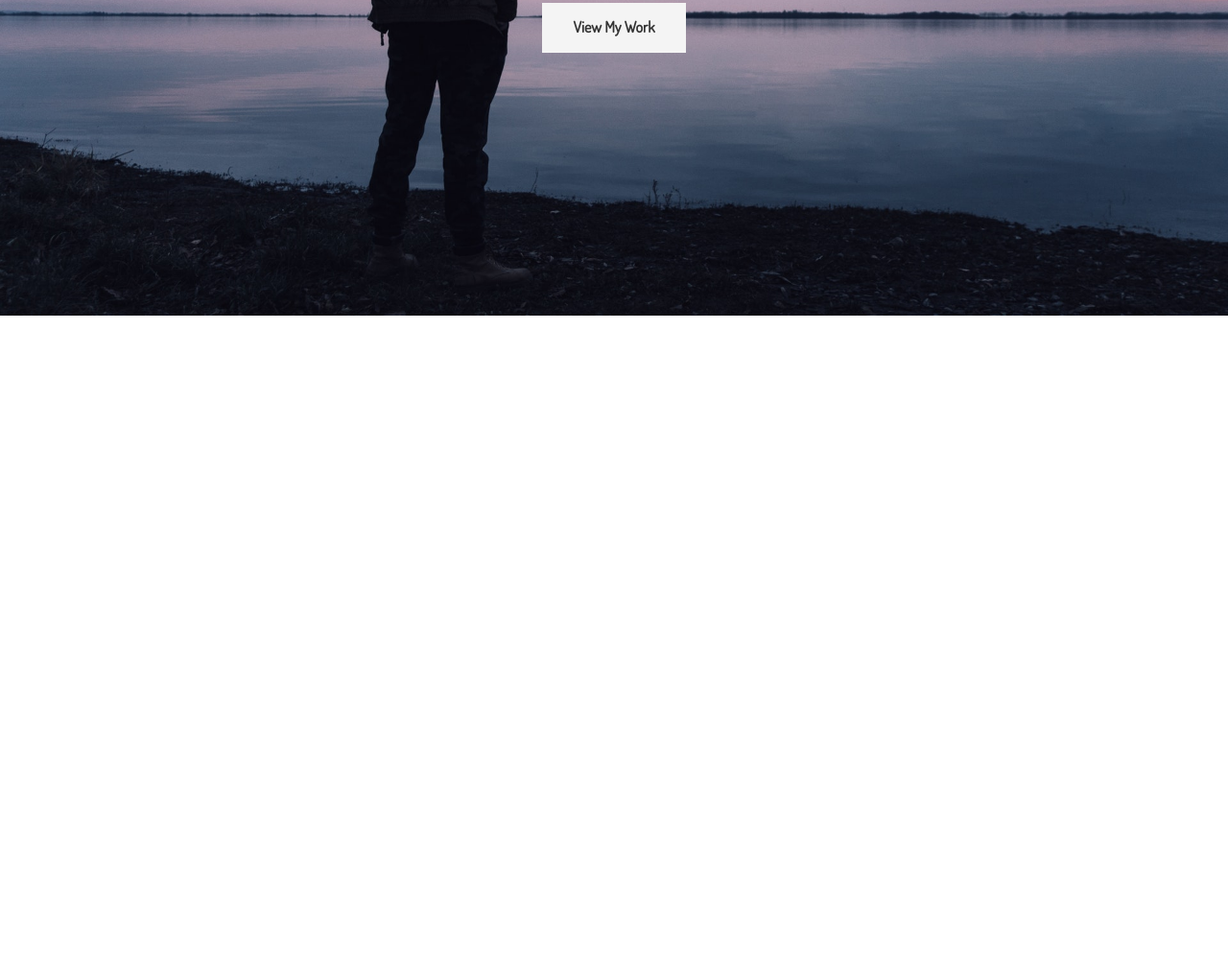
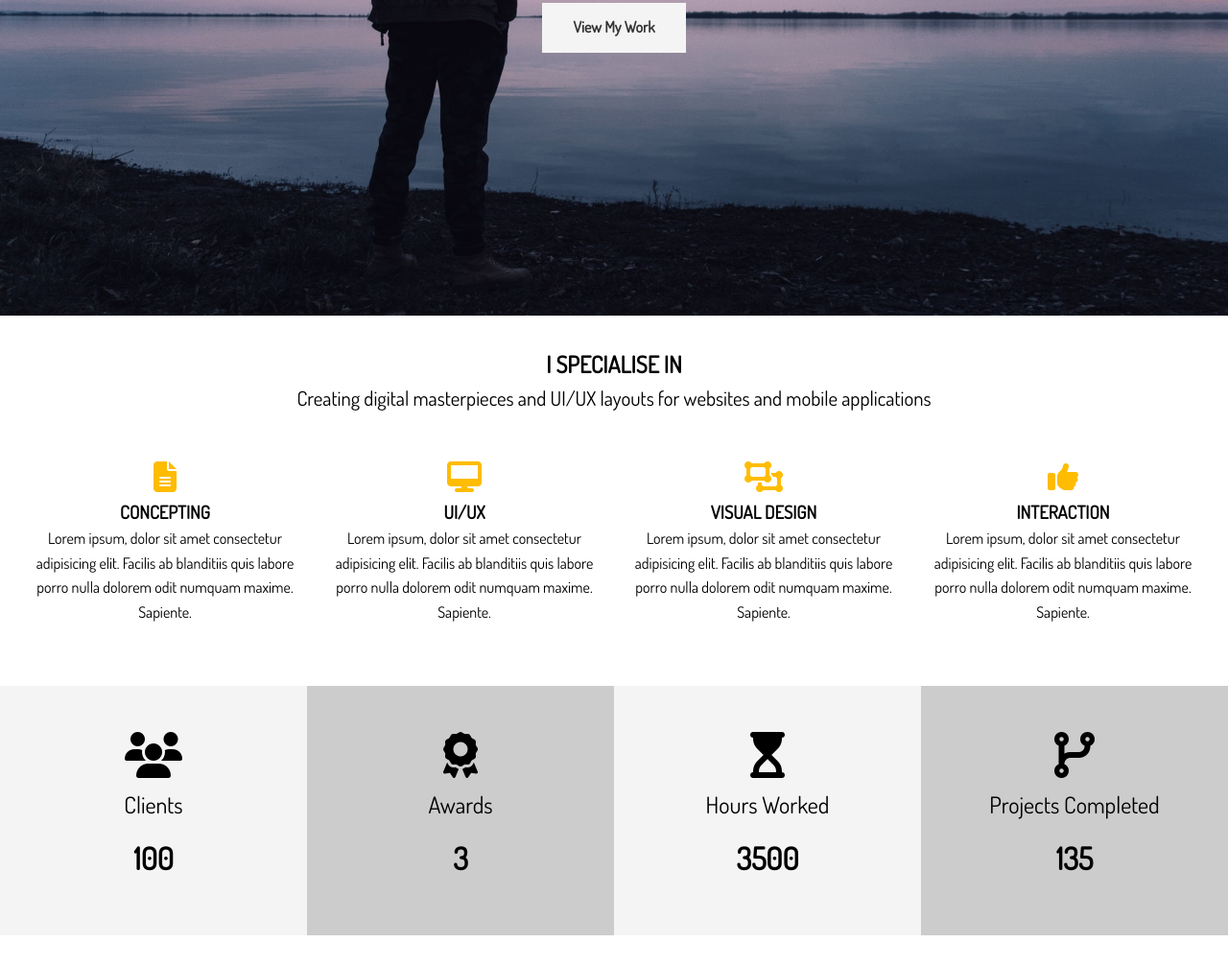
Before and after one commit to Sammbra/Example-portfolio-website, a plain HTML site: page index.html in a window 1280 px wide. Shown: the part 471-1478 px from the top of the page at 96% size. Before the commit the page ends 800 px from the top, so only its background shows below. Drawn offline with Linux system fonts and the light colour scheme.

Commit message:
create section a and section b

```diff
--- a/css/stylesheet.css
+++ b/css/stylesheet.css
@@ -95,3 +95,47 @@ img {
     font-size: 4rem;
     line-height: 1.2;
 }
+
+/* Home Section a */
+#home-a .specials {
+    margin-top: 3rem;
+    display: grid;
+    grid-gap: 1rem;
+    grid-template-columns: repeat(4, 1fr);
+}
+
+#home-a .specials .fas {
+    color: var(--main-color);
+    padding-bottom: 0.4rem;
+}
+
+/* Home Section b */
+#home-b .stats {
+    display: grid;
+    grid-template-columns: repeat(4, 1fr);
+}
+
+#home-b .stats ul li {
+    line-height: 2;
+}
+
+#home-b .stats ul li.stats-title {
+    font-size: 1.5rem;
+}
+
+#home-b .stats ul li.stats-number {
+    font-size: 2rem;
+    font-weight: bold;
+}
+
+#home-b .stats div {
+    padding: 3rem 0;
+}
+
+#home-b .stats div:nth-child(odd) {
+    background-color: var(--light-color);
+}
+
+#home-b .stats div:nth-child(even) {
+    background-color: var(--medium-color);
+}
--- a/css/utilities.css
+++ b/css/utilities.css
@@ -31,9 +31,9 @@
   background-color: var(--dark-color);
 }
 
-button[class^='btn']:hover,
-a[class^='btn']:hover,
-input[class^='btn']:hover {
+button[class^="btn"]:hover,
+a[class^="btn"]:hover,
+input[class^="btn"]:hover {
   background-color: var(--main-color);
 }
 
@@ -45,3 +45,31 @@ input[class^='btn']:hover {
 .text-center {
   text-align: center;
 }
+
+/* Padding */
+.py-1 {
+  padding: 1rem 0;
+}
+.py-2 {
+  padding: 2rem 0;
+}
+.py-3 {
+  padding: 3rem 0;
+}
+.py-4 {
+  padding: 4rem 0;
+}
+
+/* Margin */
+.my-1 {
+  margin: 1rem 0;
+}
+.my-2 {
+  margin: 2rem 0;
+}
+.my-3 {
+  margin: 3rem 0;
+}
+.my-4 {
+  margin: 4rem 0;
+}
--- a/index.html
+++ b/index.html
@@ -32,6 +32,73 @@
         </div>
     </header>
 
+    <!-- Section A: Specialize-->
+    <section id="home-a" class="text-center py-2">
+        <div class="container">
+            <h2 class="section-title">I Specialise In</h2>
+            <div class="bottom-line"></div>
+            <p class="lead">
+                Creating digital masterpieces and UI/UX layouts for websites and mobile applications
+            </p>
+            <div class="specials">
+                <div>
+                    <i class="fas fa-file-alt fa-2x"></i>
+                    <h3>Concepting</h3>
+                    <p>Lorem ipsum, dolor sit amet consectetur adipisicing elit. Facilis ab blanditiis quis labore porro nulla dolorem odit numquam maxime. Sapiente.</p>
+                </div>
+                <div>
+                    <i class="fas fa-desktop fa-2x"></i>
+                    <h3>UI/UX</h3>
+                    <p>Lorem ipsum, dolor sit amet consectetur adipisicing elit. Facilis ab blanditiis quis labore porro nulla dolorem odit numquam maxime. Sapiente.</p>
+                </div>
+                <div>
+                    <i class="fas fa-object-ungroup fa-2x"></i>
+                    <h3>Visual Design</h3>
+                    <p>Lorem ipsum, dolor sit amet consectetur adipisicing elit. Facilis ab blanditiis quis labore porro nulla dolorem odit numquam maxime. Sapiente.</p>
+                </div>
+                <div>
+                    <i class="fas fa-thumbs-up fa-2x"></i>
+                    <h3>Interaction</h3>
+                    <p>Lorem ipsum, dolor sit amet consectetur adipisicing elit. Facilis ab blanditiis quis labore porro nulla dolorem odit numquam maxime. Sapiente.</p>
+                </div>
+            </div>
+        </div>
+    </section>
+
+    <!-- Section B: Stats-->
+    <section id="home-b" class="text-center py-2">
+        <div class="stats">
+            <div>
+                <ul>
+                    <li><i class="fas fa-users fa-3x"></i></li>
+                    <li class="stats-title">Clients</li>
+                    <li class="stats-number">100</li>
+                </ul>
+            </div>
+            <div>
+                <ul>
+                    <li><i class="fas fa-award fa-3x"></i></li>
+                    <li class="stats-title">Awards</li>
+                    <li class="stats-number">3</li>
+                </ul>
+            </div>
+            <div>
+                <ul>
+                    <li><i class="fas fa-hourglass-start fa-3x"></i></li>
+                    <li class="stats-title">Hours Worked</li>
+                    <li class="stats-number">3500</li>
+                </ul>
+            </div>
+            <div>
+                <ul>
+                    <li><i class="fas fa-code-branch fa-3x"></i></li>
+                    <li class="stats-title">Projects Completed</li>
+                    <li class="stats-number">135</li>
+                </ul>
+            </div>
+        </div>
+    </section>
+
     <!-- Type Effect script-->
     <script src="js/typewriter.js"></script>
 </body>
```
Lines whose indentation alone changed are shown as unchanged.
